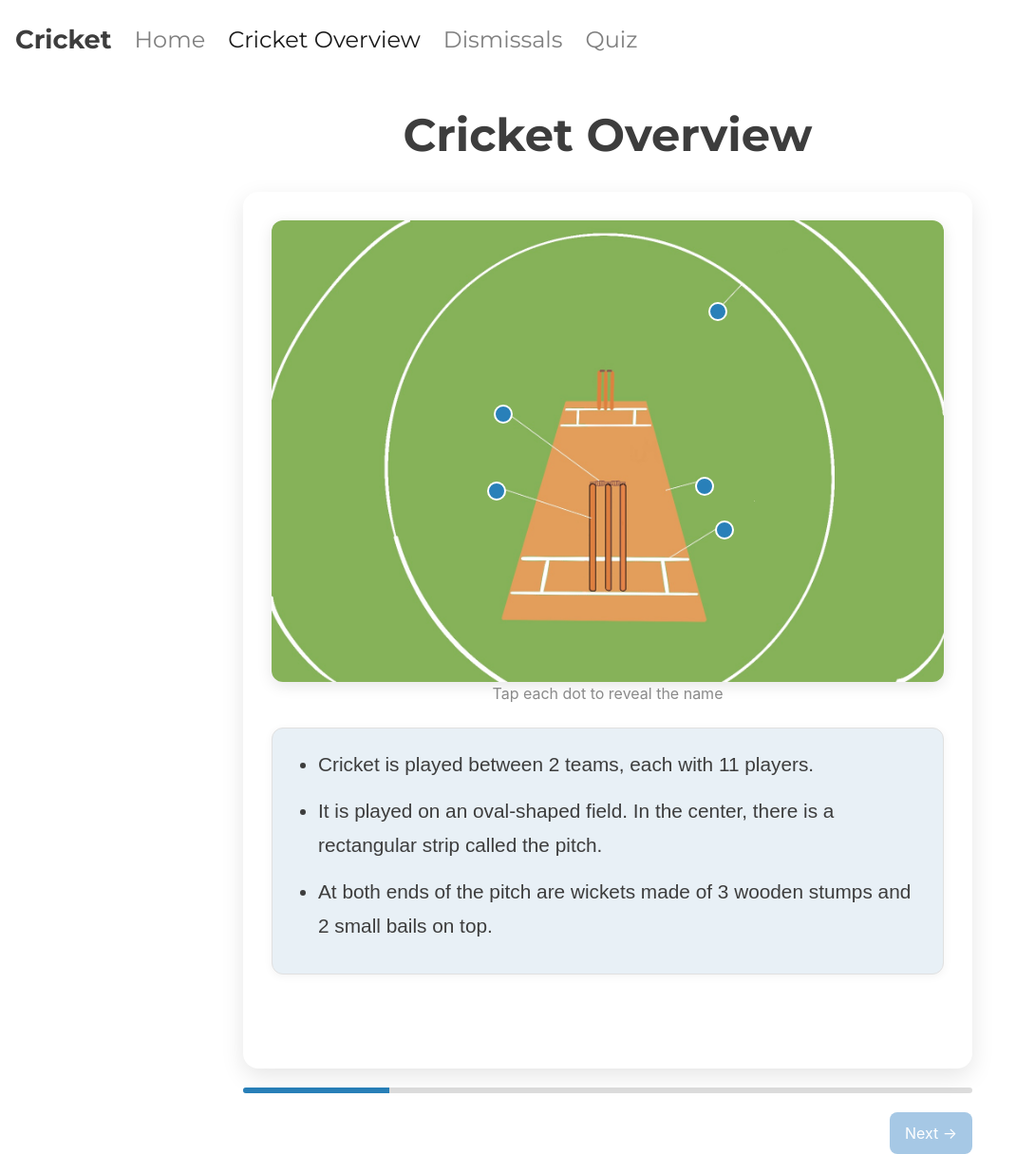
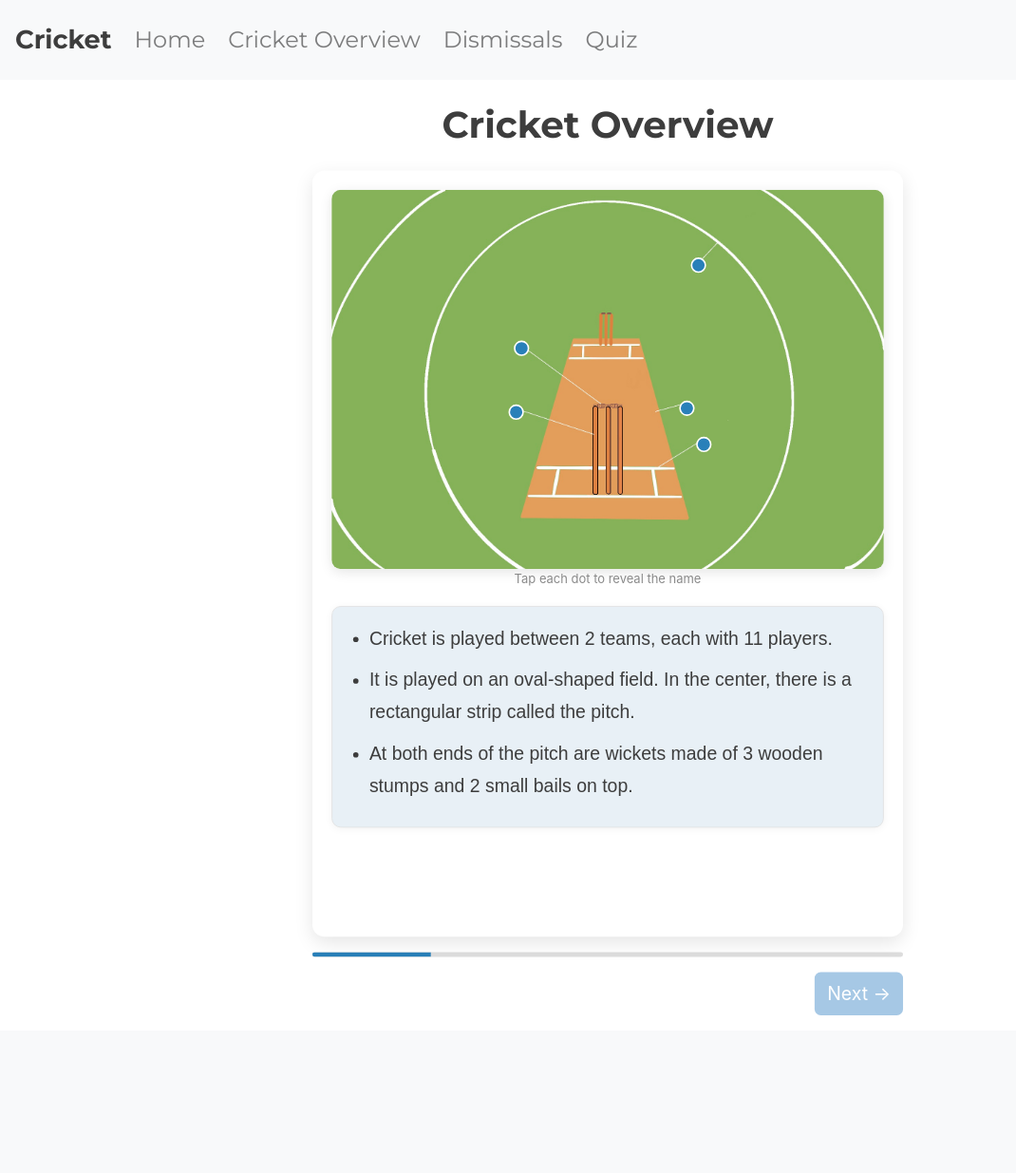
Before and after one commit to ltxom/COMS4170-Cricket-Dismissals, a Flask app: page /overview in a window 1280 px wide. Shown: the whole page at 95% size, without its empty margins (0-1070 px from the left). After the commit the page ends 1069 px from the top, so only its background shows below. Run offline with Flask 3, Linux system fonts and the light colour scheme; some libraries are stand-ins or nearby versions.

Commit message:
UI Changes
Removed active link on navbar
added background to navbar
Changed side bar font color
deleted reset button

```diff
--- a/static/homepage.css
+++ b/static/homepage.css
@@ -62,7 +62,7 @@
 
 .navbar {
     padding: 1rem;
-    background-color: white!important;
+/*    background-color: white!important;*/
 }
 
 .navbar .navbar-nav .nav-link {
--- a/static/overview.css
+++ b/static/overview.css
@@ -24,7 +24,7 @@
 
 .slide {
     min-width: 100%;
-    padding: 30px;
+    padding: 25px;
     position: relative;
 }
 
@@ -71,7 +71,7 @@
 .description-list li {
     margin-bottom: 12px;
     font-family: 'Poppins', sans-serif;
-    font-size: 1.3rem;
+    font-size: 1.5rem;
     line-height: 1.75;
     color: #3d3d3d!important
 }
@@ -143,6 +143,21 @@
     margin: 0 auto;
     padding: 0;
 }
+.backgroundBase {
+    position: relative;
+    min-height: 100vh;
+    overflow-x: hidden;
+    overflow-y: auto;
+    padding: 0;
+    margin: 0;
+}
+
+.scaledWrapper {
+    position: absolute;
+    transform: scale(0.90);
+    transform-origin: top center;
+    width: 100%;
+}
 .dismissalSlider {
     width: 70%;
     max-width: 1100px;
@@ -190,14 +205,12 @@ text-align: center;
 .secondary-button {
     background-color: #888888 !important;
 }
-
-/*.backgroundBase{
-    background-color: #f4f8fb;
-}*/
 .backgroundAccent {
     background-color: #2980b9!important;
 }
-
+#nextBtn{
+font-size: 1.5rem;
+}
 #nextBtn:disabled {
     background-color: #a6c8e5 !important;
 }
--- a/templates/dismissal_detail.html
+++ b/templates/dismissal_detail.html
@@ -114,7 +114,7 @@
     background-color: #2980b9!important;
     }
     .sidebarItems{
-        color: #3d3d3d;
+        color: #2980b9;
     }
     .dismissalName {
         padding-left: 30px;
@@ -147,12 +147,8 @@
                     <a href="{{ url_for('dismissal_page', id=item.id) }}" class="sidebarItems">{{ item.name }}</a>
                 </li>
             {% endfor %}
-
             <li>
                 <button id="clear-cookies-btn" class="debug-btn" style="background-color: #2980b9; color: white; padding: 7px; width: 100%; border-radius: 20px; border: none; ">
-                    Reset
-                </button>
-            </li>
         </ul>
         <p id="progress"></p>
     </aside>
--- a/templates/layout.html
+++ b/templates/layout.html
@@ -31,10 +31,10 @@
     </button>
     <div class="collapse navbar-collapse" id="navbarNavAltMarkup">
         <div class="navbar-nav">
-            <a class="nav-link {% if request.path == '/' %}active{% endif %}" href="/">Home</a>
-            <a class="nav-link {% if request.path == '/overview' %}active{% endif %}" href="/overview">Cricket Overview</a>
-            <a class="nav-link {% if request.path.startswith('/dismissal') %}active{% endif %}" href="/dismissal">Dismissals</a>
-            <a class="nav-link {% if request.path == '/quiz' %}active{% endif %}" href="/quiz">Quiz</a>
+            <a class="nav-link {% if request.path == '/' %}{% endif %}" href="/">Home</a>
+            <a class="nav-link {% if request.path == '/overview' %}{% endif %}" href="/overview">Cricket Overview</a>
+            <a class="nav-link {% if request.path.startswith('/dismissal') %}{% endif %}" href="/dismissal">Dismissals</a>
+            <a class="nav-link {% if request.path == '/quiz' %}{% endif %}" href="/quiz">Quiz</a>
         </div>
     </div>
 </nav>
@@ -44,11 +44,6 @@
         {% endblock %}
     </div>
 
-<!-- <footer class="bg-body-tertiary text-center text-lg-start footerStyle">
-  <div class="text-center p-3">
-    © 2025 Cricket Dismissals
-  </div>
-</footer> -->
 </body>
 
 </html>
--- a/templates/overview.html
+++ b/templates/overview.html
@@ -3,8 +3,8 @@
 {% block content %}
 
 <link rel="stylesheet" href="{{ url_for('static', filename='overview.css') }}">
-<div class="backgroundBase">
-
+<div class="scaledWrapper">
+<div class="scaledWrapper">
 
     <div class="overviewSlider">
         <h1 class="overviewHeader darkGrey">Cricket Overview</h1>
@@ -51,6 +51,7 @@
         </div>
 
     </div>
+    </div>
 </div>
 <script type="text/javascript" src="{{ url_for('static', filename='overview.js') }}"></script>
 
```
